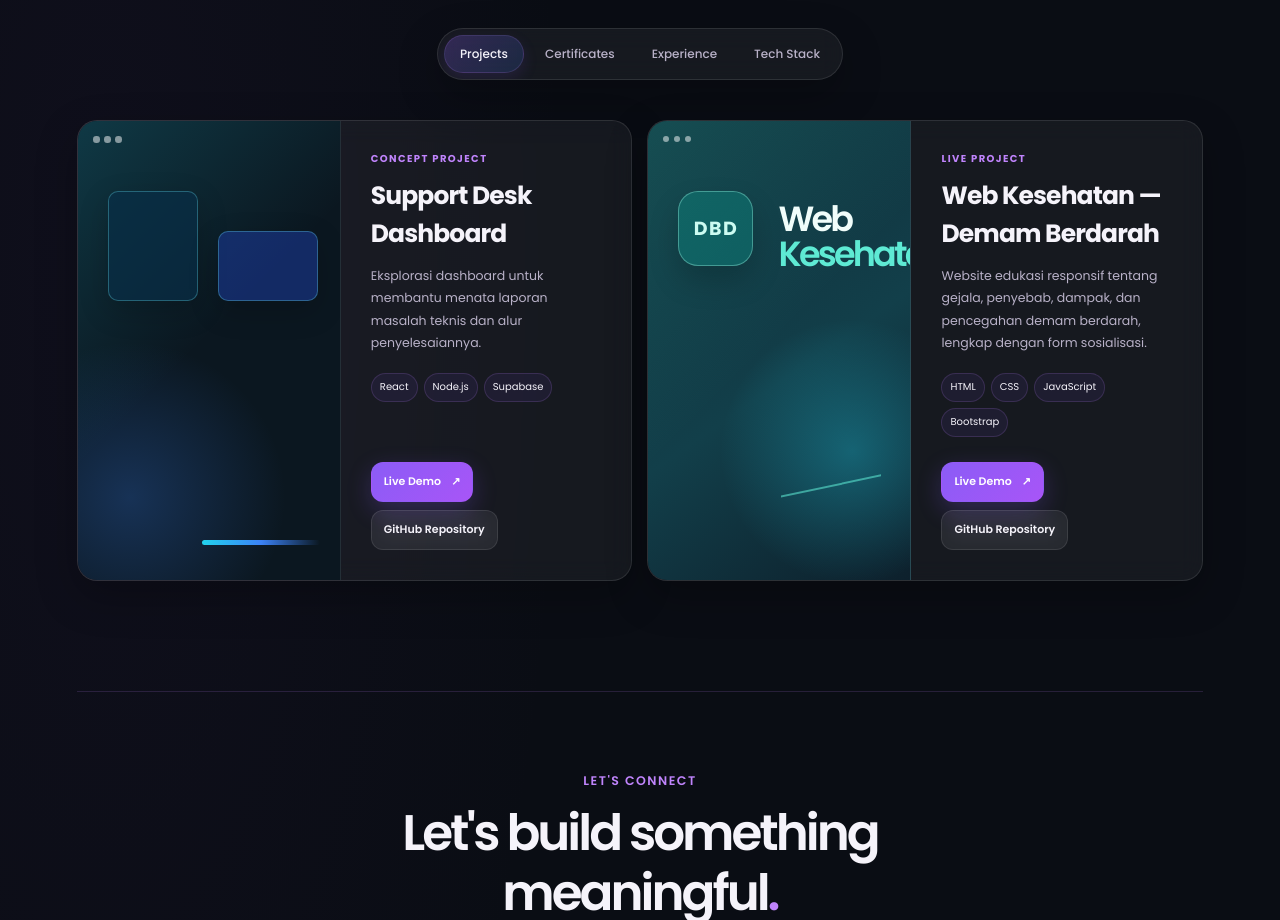
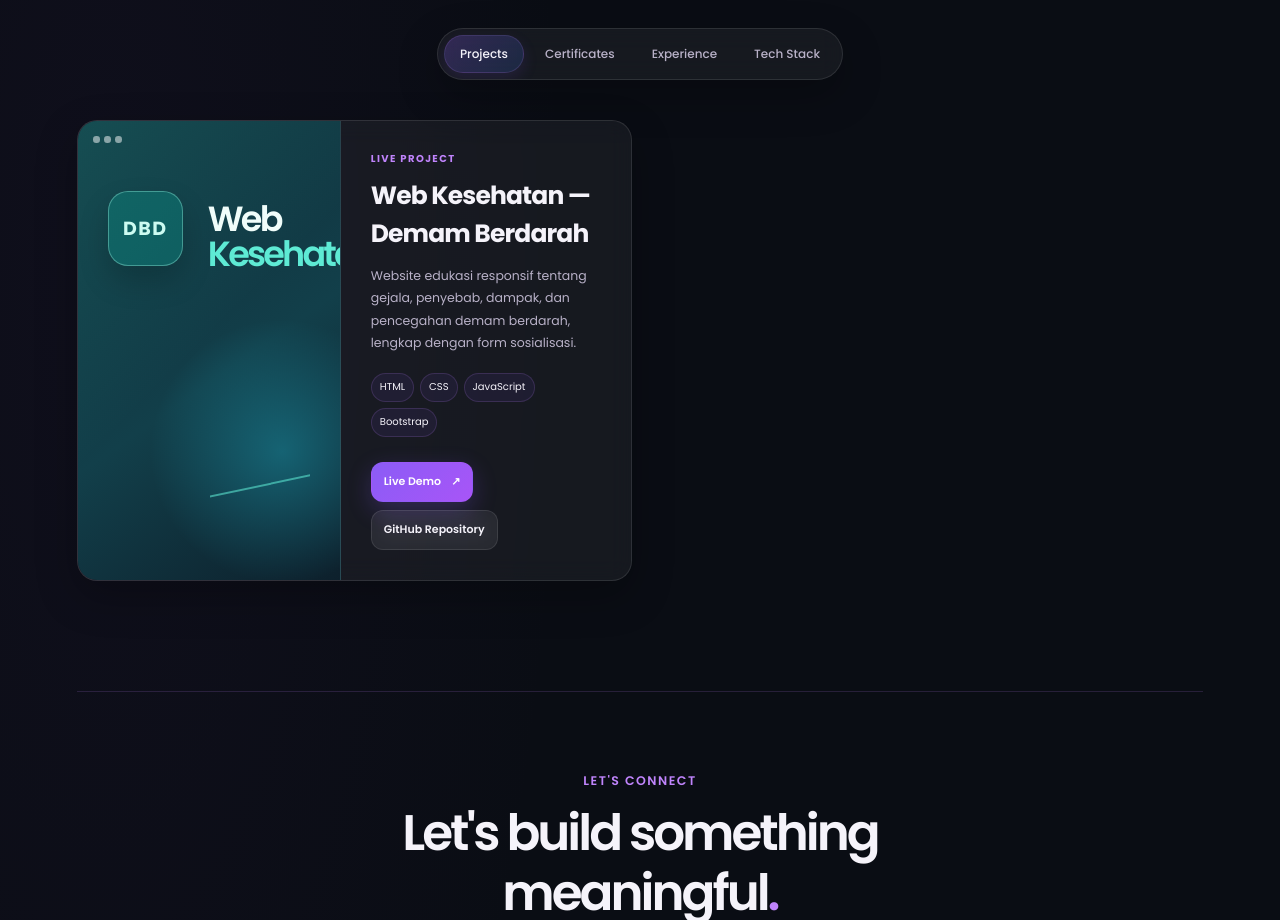
Before and after one commit to andreilyas/portofolio, a plain HTML site: page index.html in a window 1280 px wide. Shown: the part 3120-4040 px from the top of the page. Drawn offline with Linux system fonts and the light colour scheme.

Commit message:
Remove placeholder support desk project
Co-authored-by: Copilot <223556219+Copilot@users.noreply.github.com>

```diff
--- a/index.html
+++ b/index.html
@@ -391,27 +391,6 @@
                 </article>
 
                 <article class="project-card showcase-item showcase-item-wide" data-showcase-category="projects">
-                    <div class="project-preview project-preview-support" aria-label="Pratinjau dashboard IT support">
-                        <span class="preview-window-bar" aria-hidden="true"><i></i><i></i><i></i></span>
-                        <span class="preview-dashboard-card preview-dashboard-card-one" aria-hidden="true"></span>
-                        <span class="preview-dashboard-card preview-dashboard-card-two" aria-hidden="true"></span>
-                        <span class="preview-dashboard-line" aria-hidden="true"></span>
-                    </div>
-                    <div class="project-content">
-                        <p class="showcase-label">Concept project</p>
-                        <h3>Support Desk Dashboard</h3>
-                        <p>Eksplorasi dashboard untuk membantu menata laporan masalah teknis dan alur penyelesaiannya.</p>
-                        <div class="project-tags" aria-label="Teknologi proyek">
-                            <span>React</span><span>Node.js</span><span>Supabase</span>
-                        </div>
-                        <div class="project-actions">
-                            <a class="button button-primary" href="#contact">Live Demo <span aria-hidden="true">↗</span></a>
-                            <a class="button button-secondary" href="#contact">GitHub Repository</a>
-                        </div>
-                    </div>
-                </article>
-
-                <article class="project-card showcase-item showcase-item-wide" data-showcase-category="projects">
                     <div class="project-preview project-preview-health" aria-label="Pratinjau website edukasi demam berdarah">
                         <span class="preview-window-bar" aria-hidden="true"><i></i><i></i><i></i></span>
                         <span class="health-preview-badge" aria-hidden="true">DBD</span>
--- a/style.css
+++ b/style.css
@@ -1274,16 +1274,6 @@ button:focus-visible {
     content: "";
 }
 
-.project-preview-support {
-    background: #0b1720;
-}
-
-.project-preview-support::before {
-    background:
-        linear-gradient(135deg, rgb(34 211 238 / 18%), transparent 48%),
-        radial-gradient(circle at 20% 82%, rgb(59 130 246 / 25%), transparent 36%);
-}
-
 .project-preview-health {
     background:
         linear-gradient(145deg, #102c37, #123f4a 55%, #0d202c);
@@ -1384,38 +1374,6 @@ button:focus-visible {
     border: 1px solid rgb(96 165 250 / 50%);
     border-radius: 50%;
     transform: rotate(-24deg);
-}
-
-.preview-dashboard-card {
-    position: absolute;
-    z-index: 1;
-    top: 7rem;
-    left: 3rem;
-    width: 9rem;
-    height: 11rem;
-    border: 1px solid rgb(103 232 249 / 30%);
-    border-radius: 1rem;
-    background: rgb(8 47 73 / 65%);
-    box-shadow: 0 1rem 3rem rgb(0 0 0 / 18%);
-}
-
-.preview-dashboard-card-two {
-    top: 11rem;
-    left: 14rem;
-    width: 10rem;
-    height: 7rem;
-    background: rgb(30 64 175 / 48%);
-}
-
-.preview-dashboard-line {
-    position: absolute;
-    z-index: 1;
-    right: 2rem;
-    bottom: 3.5rem;
-    width: 45%;
-    height: 0.5rem;
-    border-radius: 99rem;
-    background: linear-gradient(90deg, #22d3ee, #3b82f6, transparent);
 }
 
 .project-content {
@@ -2244,10 +2202,6 @@ button:focus-visible {
         font-size: 2.2rem;
     }
 
-    .preview-dashboard-card-two {
-        left: 12rem;
-    }
-
     .contact-section {
         padding-top: 6rem;
         padding-bottom: 7rem;
```
